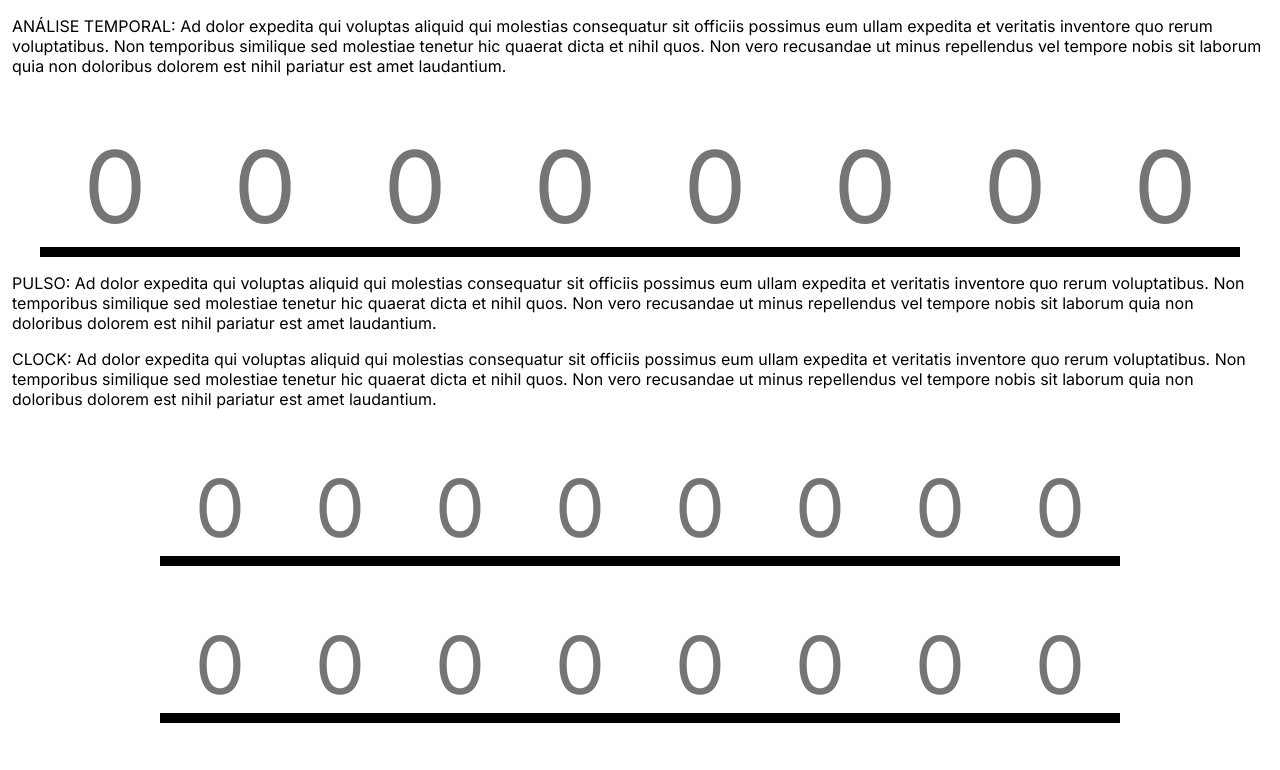
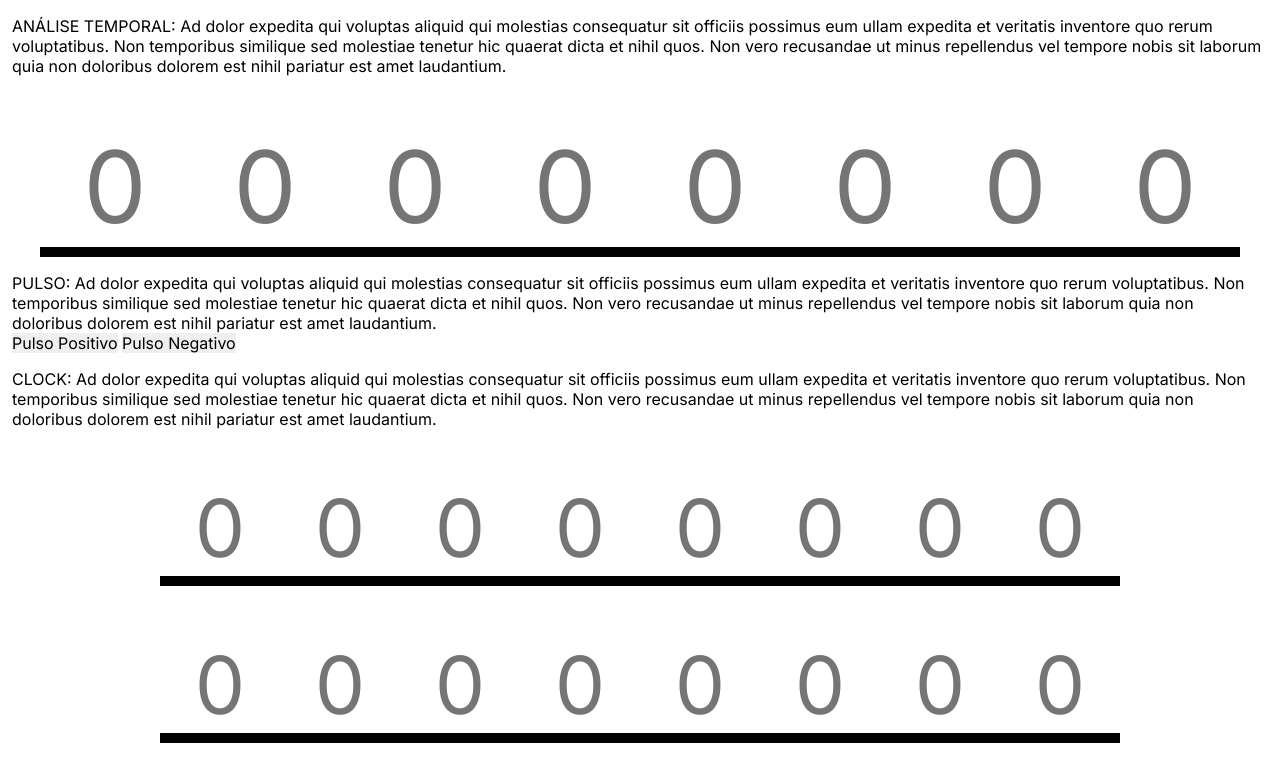
Before and after one commit to afxrnanda/pulso-clock-e-analise-temporal, a plain HTML site: page index.html in a window 1280 px wide. Shown: the top 770 px of the page. Drawn offline with Linux system fonts and the light colour scheme.

Commit message:
Adicionando Pulso ao HTML

```diff
--- a/index.html
+++ b/index.html
@@ -57,9 +57,14 @@
         </div>
     </section>
 
+    <!--PULSO TEMPORAL-->
     <section id="pulso">
         <div class="pulso_info">
             <p><span>PULSO:</span> Ad dolor expedita qui voluptas aliquid qui molestias consequatur sit officiis possimus eum ullam expedita et veritatis inventore quo rerum voluptatibus. Non temporibus similique sed molestiae tenetur hic quaerat dicta et nihil quos. Non vero recusandae ut minus repellendus vel tempore nobis sit laborum quia non doloribus dolorem est nihil pariatur est amet laudantium.</p>
+        </div>
+        <div class="pulso_selecao">
+            <button onclick="selecionarPulso('Positivo')">Pulso Positivo</button>
+            <button onclick="selecionarPulso('Negativo')">Pulso Negativo</button>
         </div>
     </section>
 
```
